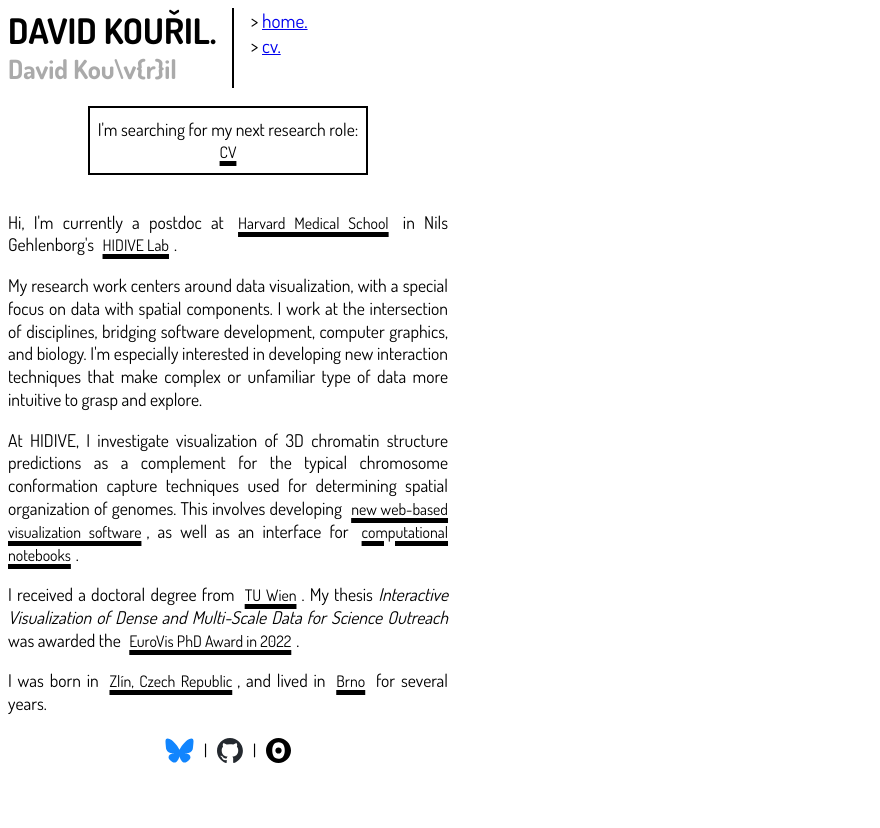
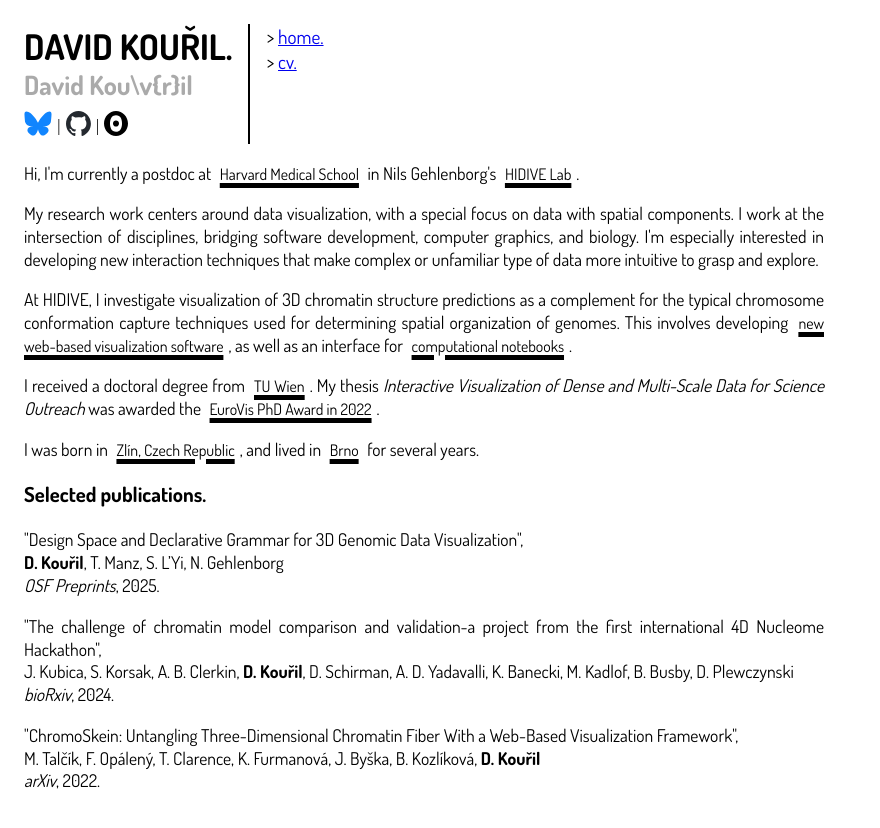
Before and after one commit to dvdkouril/dvdkouril.github.io, a SvelteKit app: page / in a window 1280 px wide. Shown: the top 828 px of the page, without its empty margins (0-880 px from the left). Before the commit the page ends 800 px from the top, so only its background shows below. Built offline with nearby package versions, Linux system fonts and the light colour scheme.

Commit message:
various visual changes, wip

```diff
--- /dev/null
+++ b/src/app.css
@@ -0,0 +1,3 @@
+body {
+	padding: 1rem;
+}
--- a/src/routes/+layout.svelte
+++ b/src/routes/+layout.svelte
@@ -1,5 +1,8 @@
 <script lang="ts">
 	import { page } from "$app/state";
+	import blueskyLogo from "$lib/logos/bluesky.svg";
+	import githubLogo from "$lib/logos/github.svg";
+	import observableLogo from "$lib/logos/observable.svg";
 	let { children } = $props();
 
 	const showHeaderFor = ["/", "/cv", "/work", "/thingsimade"];
@@ -30,8 +33,26 @@
 		<div id="name-title">
 			<h1>DAVID KOUŘIL.</h1>
 			<h2><pre>David Kou\v{"{"}r{"}"}il</pre></h2>
+
+			<div id="links">
+				<a
+					class="socials-logo"
+					href="https://bsky.app/profile/dvdkouril.xyz"
+					><img alt="bluesky logo" src={blueskyLogo} /></a
+				>
+				|
+				<a class="socials-logo" href="https://github.com/dvdkouril"
+					><img alt="github logo" src={githubLogo} /></a
+				>
+				|
+				<a
+					class="socials-logo"
+					href="https://observablehq.com/@david-kouril"
+					><img alt="observablehq logo" src={observableLogo} /></a
+				>
+			</div>
 		</div>
-		<div style="width: 2px; height: 80px; background-color: #000;"></div>
+		<div style="width: 2px; height: 120px; background-color: #000;"></div>
 		<nav id="menu">
 			<ul>
 				<li>
@@ -102,4 +123,27 @@
 		/*color: black;*/
 		/*text-decoration: none;*/
 	}
+	#links {
+		/* text-align: center; */
+		display: flex;
+		align-items: center;
+		/* justify-content: center; */
+		gap: 5px;
+		margin-top: 10px;
+	}
+	.socials-logo img {
+		height: 25px;
+	}
+	.socials-logo {
+		background-color: transparent;
+	}
+	.socials-logo:hover {
+		background-color: transparent;
+		text-decoration: none;
+		color: white;
+		font-size: 90%;
+		padding: 0px 5px 0px 5px;
+		margin-top: 5px;
+		text-decoration: none;
+	}
 </style>
--- a/src/routes/+page.svelte
+++ b/src/routes/+page.svelte
@@ -1,7 +1,12 @@
 <script lang="ts">
+	import "../app.css";
 	import blueskyLogo from "$lib/logos/bluesky.svg";
 	import githubLogo from "$lib/logos/github.svg";
 	import observableLogo from "$lib/logos/observable.svg";
+	import PublicationsGroup from "$lib/components/publicationsgroup.svelte";
+	import { pubs } from "$lib/data/publications";
+
+	let selectedPubs = $derived(pubs.filter((p) => p.type === "preprint"));
 </script>
 
 <svelte:head>
@@ -14,13 +19,6 @@
 </svelte:head>
 
 <div id="container">
-	<div id="job-search">
-		<p>
-			I'm searching for my next research role: <br />
-			<a href="/cv">CV</a> <br />
-		</p>
-	</div>
-
 	<p>
 		Hi, I'm currently a postdoc at <a href="http://hms.harvard.edu"
 			>Harvard Medical School</a
@@ -72,19 +70,10 @@
 		<a href="https://maps.app.goo.gl/e4W2jxMeZuTjPTFW9">Brno</a> for several
 		years.
 	</p>
-	<div id="links">
-		<a class="socials-logo" href="https://bsky.app/profile/dvdkouril.xyz"
-			><img alt="bluesky logo" src={blueskyLogo} /></a
-		>
-		|
-		<a class="socials-logo" href="https://github.com/dvdkouril"
-			><img alt="github logo" src={githubLogo} /></a
-		>
-		|
-		<a class="socials-logo" href="https://observablehq.com/@david-kouril"
-			><img alt="observablehq logo" src={observableLogo} /></a
-		>
-	</div>
+
+	<h3>Selected publications.</h3>
+
+	<PublicationsGroup pubs={selectedPubs} />
 </div>
 
 <style>
@@ -94,7 +83,7 @@
 
 	#container {
 		width: 100%;
-		max-width: 440px;
+		max-width: 800px;
 		text-align: justify;
 		line-height: 1.3;
 		font-size: 110%;
```
